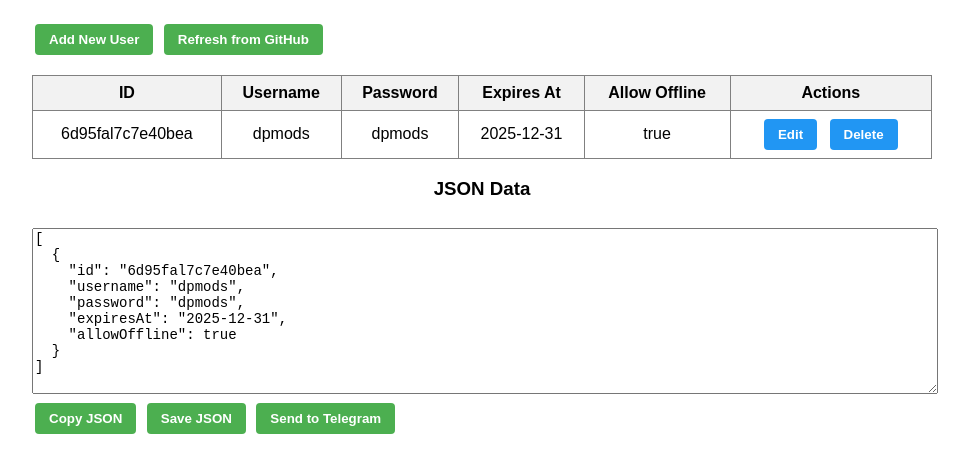
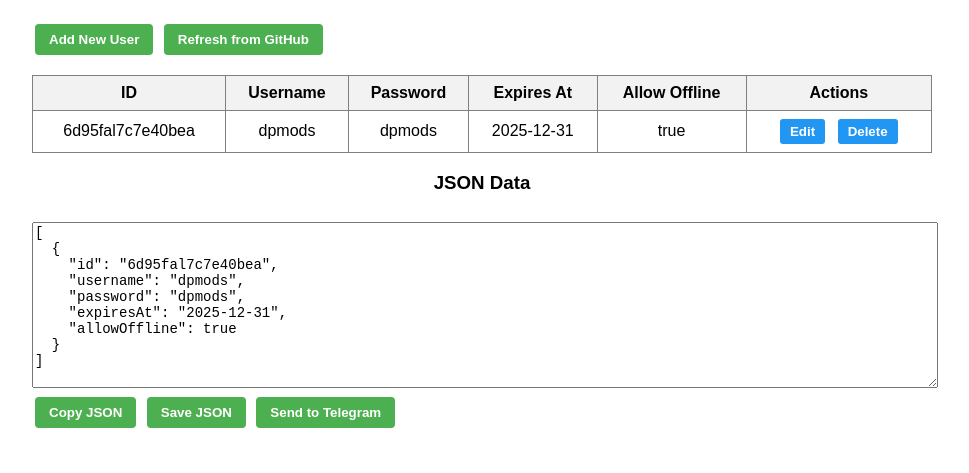
Before and after one commit to Sammim1/Tempkey.json, a plain HTML site: page index.html in a window 1280 px wide. Shown: the part 61-534 px from the top of the page, without its empty margins (158-1127 px from the left). Drawn offline with Linux system fonts and the light colour scheme.

Commit message:
Update style.css

```diff
--- a/style.css
+++ b/style.css
@@ -64,6 +64,12 @@ th {
 .action-btn {
   background-color: #2196F3;
   margin: 0 4px;
+  color: white;
+  border: none;
+  padding: 5px 10px;
+  border-radius: 3px;
+  cursor: pointer;
+  font-weight: 600;
 }
 
 .action-btn:hover {
```
